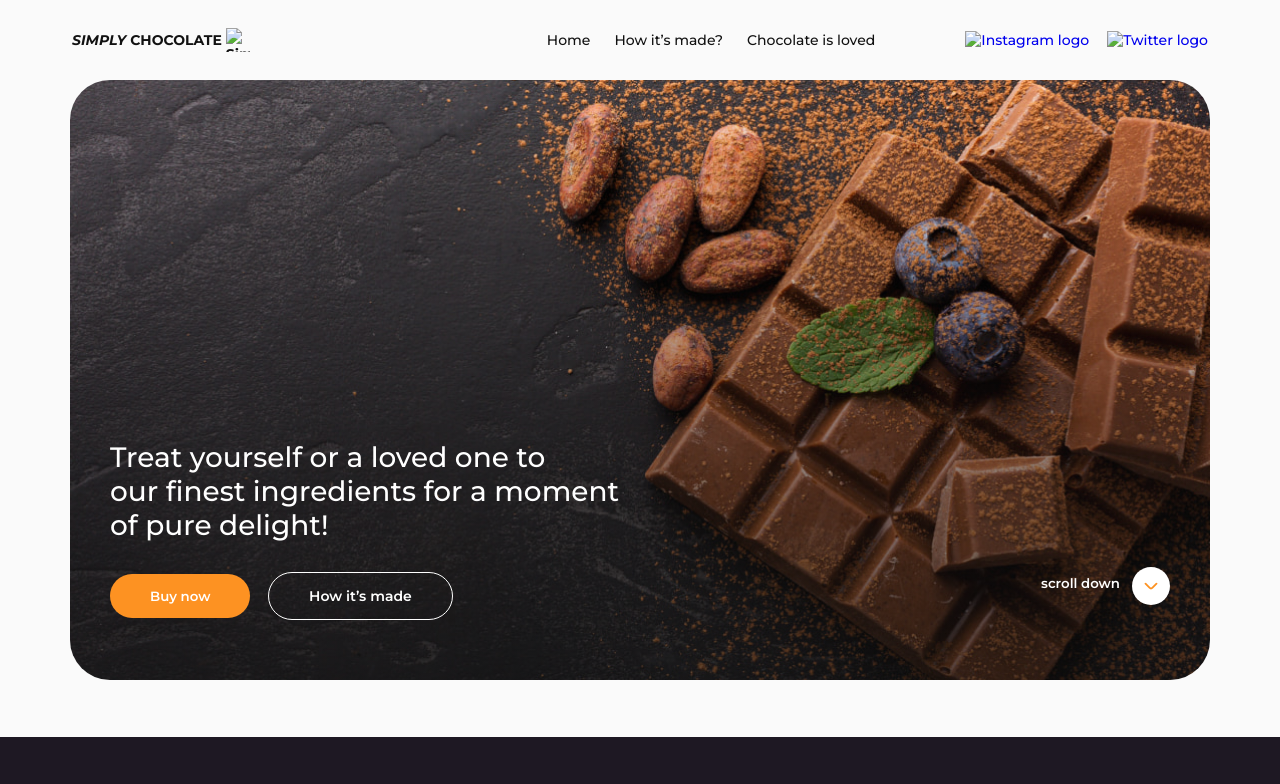
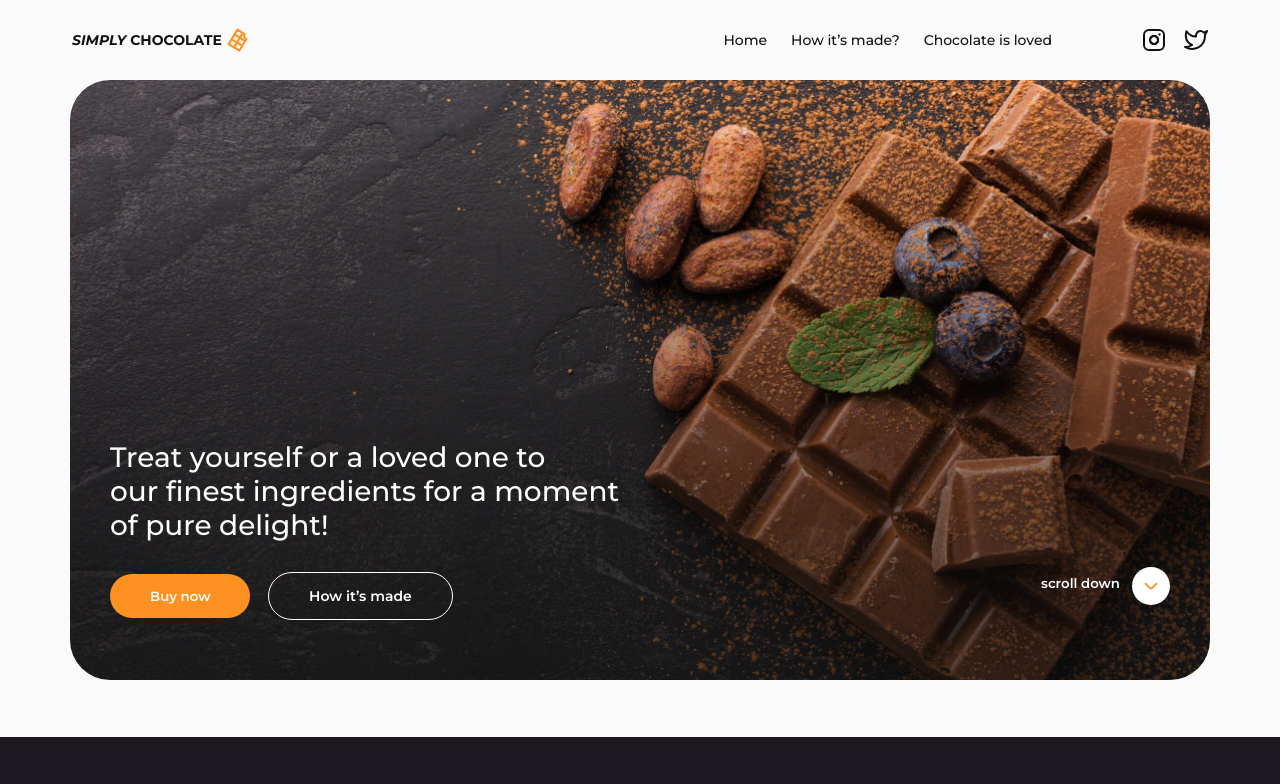
Before and after one commit to olgatenison/chocolate, a plain HTML site: page index.html in a window 1280 px wide. Shown: the top 784 px of the page. Drawn offline with Linux system fonts and the light colour scheme; the site is published under a folder, as on GitHub Pages, so addresses that start at the root find nothing; files whose address does not match are found by name.

Commit message:
Update index.html

```diff
--- a/index.html
+++ b/index.html
@@ -29,7 +29,7 @@
             rel="noopener noreferrer"
           >
             <span>SIMPLY </span> CHOCOLATE
-            <img src="/images/header/logo.svg" alt="Simply Chocolate logo" />
+            <img src="./images/header/logo.svg" alt="Simply Chocolate logo" />
           </a>
           <nav class="header__navigation navigation">
             <ul class="navigation__list">
@@ -54,7 +54,7 @@
                   class="socials__link"
                 >
                   <img
-                    src="/images/header/instagram.svg"
+                    src="./images/header/instagram.svg"
                     alt="Instagram logo"
                     width="24"
                     height="24"
@@ -69,7 +69,7 @@
                   class="socials__link"
                 >
                   <img
-                    src="/images/header/twitter.svg"
+                    src="./images/header/twitter.svg"
                     alt="Twitter logo"
                     width="24"
                     height="24"
@@ -358,7 +358,7 @@
             </h2>
 
             <address class="footer__adress adress">
-              <h3 class="adress__subtitle">Contact us</h3>
+              <p class="adress__subtitle">Contact us</p>
               <ul class="adress__list">
                 <li class="adress__item">
                   <a class="adress__link" href="tel:+380684439426"
```
